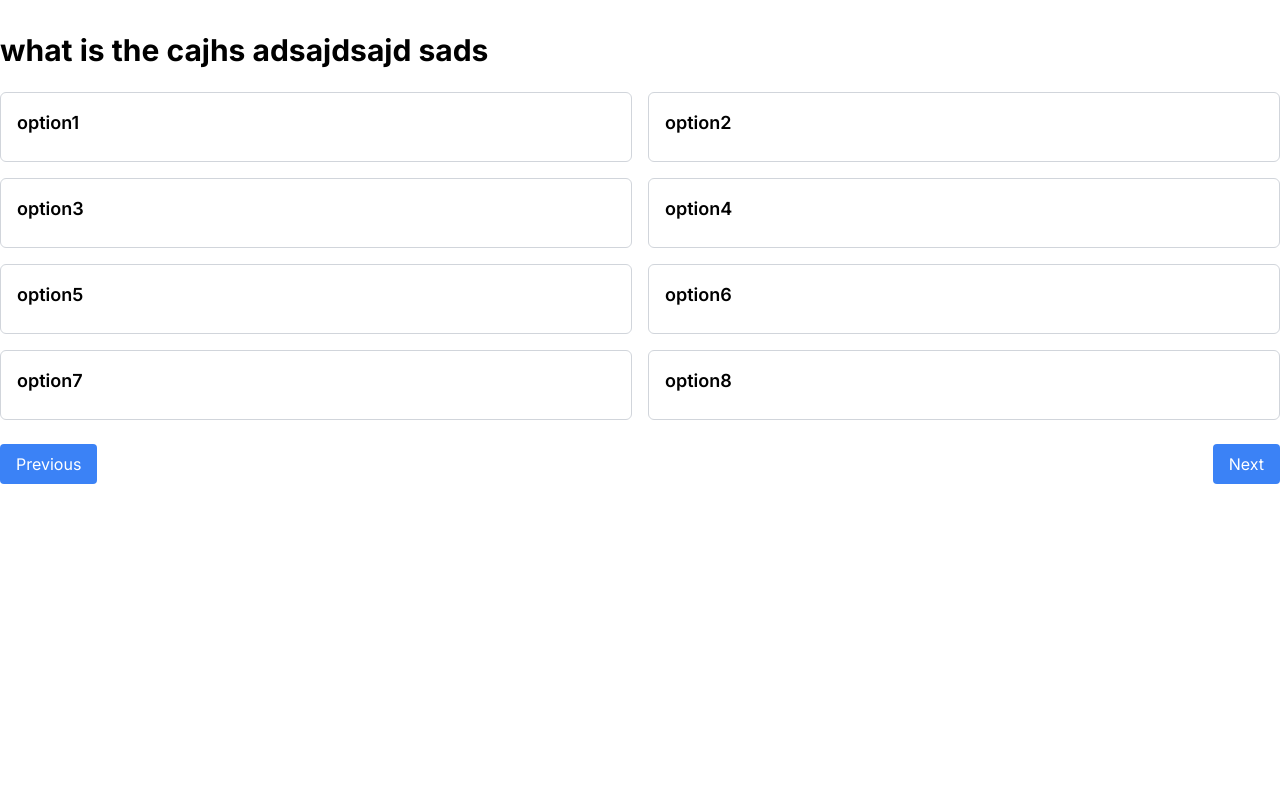
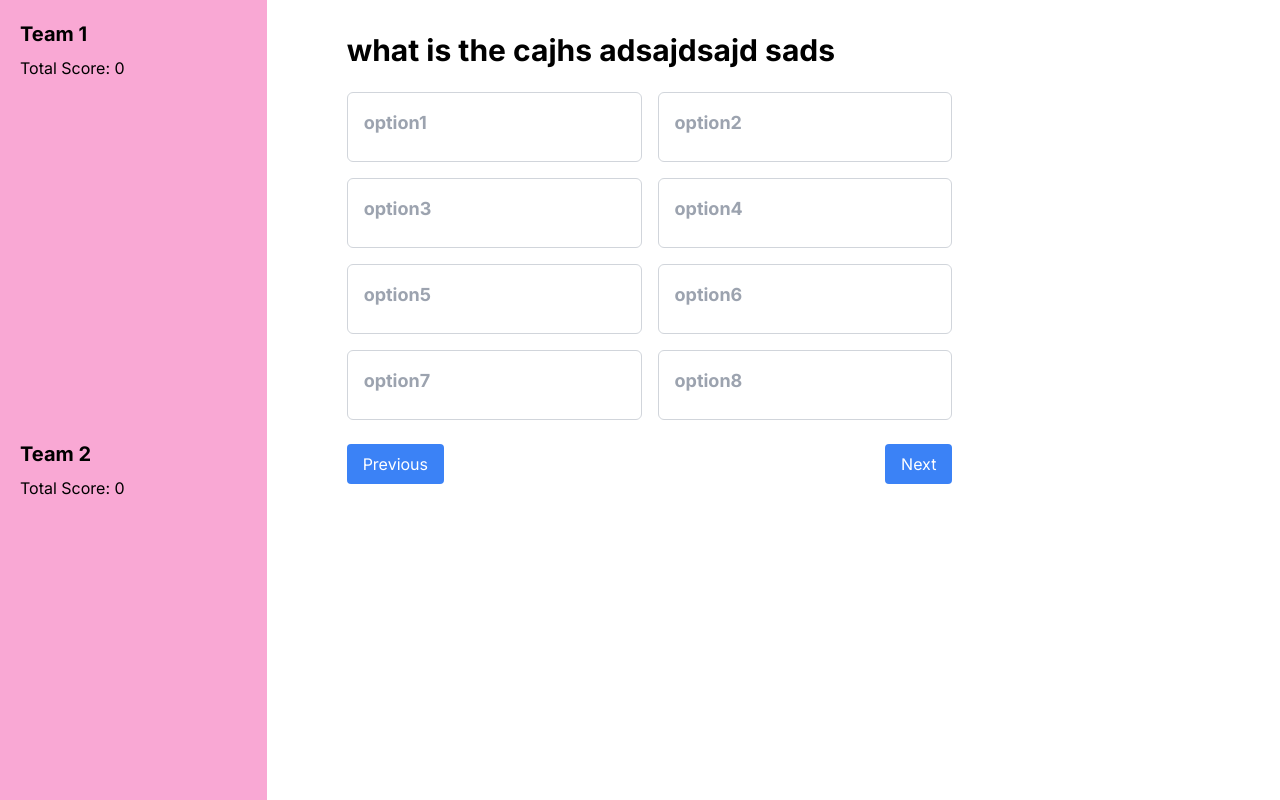
Before and after one commit to devayush204/dream-team, a Next.js app: page /questions in a window 1280 px wide. Built offline with nearby package versions, Linux system fonts and the light colour scheme.

Commit message:
drag and drop done

```diff
--- a/app/questions/page.js
+++ b/app/questions/page.js
@@ -2,12 +2,14 @@
 import React, { useState } from 'react'
 import questionsData from "../../data/Questions"
 import QuestionCarousel from '@/components/QuestionCarousel'
+import Sidebar from '@/components/Sidebar'
 
 const page = () => {
   const [questionsdata, setQuestionsdata] = useState(questionsData)
   return (
-    <section>
-<QuestionCarousel/>
+    <section className='flex'>
+        {/* <Sidebar /> */}
+        <QuestionCarousel />
     </section>
   )
 }
--- a/components/QuestionCarousel.js
+++ b/components/QuestionCarousel.js
@@ -1,20 +1,26 @@
 "use client"
 import { QuestionData } from '@/data/Questions';
 import React, { useState } from 'react';
+import Sidebar from './Sidebar';
 import TextCard from './TextCard';
 
 const QuestionCarousel = () => {
   const [currentIndex, setCurrentIndex] = useState(0);
   const [revealedOptions, setRevealedOptions] = useState(Array(8).fill(false));
+  const [team1Result, setTeam1Result] = useState(0);
+  const [team2Result, setTeam2Result] = useState(0);
+  const [draggedCard, setDraggedCard] = useState(null);
 
   const handlePrevious = () => {
     setCurrentIndex((prevIndex) => (prevIndex === 0 ? QuestionData.length - 1 : prevIndex - 1));
-    setRevealedOptions(Array(8).fill(false)); // Reset revealed options
+    setRevealedOptions(Array(8).fill(false));
+    setDraggedCard(null);
   };
 
   const handleNext = () => {
     setCurrentIndex((prevIndex) => (prevIndex === QuestionData.length - 1 ? 0 : prevIndex + 1));
-    setRevealedOptions(Array(8).fill(false)); // Reset revealed options
+    setRevealedOptions(Array(8).fill(false));
+    setDraggedCard(null);
   };
 
   const handleOptionReveal = (index) => {
@@ -25,23 +31,46 @@ const QuestionCarousel = () => {
     });
   };
 
+  const handleCardDragStart = (index, result) => {
+    setDraggedCard({ index, result });
+  };
+
+  const handleCardDrop = (team) => {
+    if (draggedCard) {
+      if (team === 'team1') {
+        setTeam1Result((prevResult) => prevResult + draggedCard.result);
+      } else {
+        setTeam2Result((prevResult) => prevResult + draggedCard.result);
+      }
+      setDraggedCard(null);
+    }
+  };
+
   const currentQuestion = QuestionData[currentIndex];
 
   return (
-    <div className="container mx-auto py-8">
+    <div className="flex">
+        <Sidebar
+        team1Result={team1Result}
+        team2Result={team2Result}
+        onDrop={handleCardDrop}
+      />
+      <div className="container mx-auto py-8 px-20">
         <h1 className="text-3xl font-bold mb-6">{currentQuestion.question}</h1>
-      <div className="grid grid-cols-2 gap-4 mb-6">
+        <div className="grid grid-cols-2 gap-4 mb-6 w-full">
           {['option1', 'option2', 'option3', 'option4', 'option5', 'option6', 'option7', 'option8'].map((option, index) => (
             <TextCard
               key={index}
               label={option}
               text={currentQuestion[option]}
+              result={currentQuestion.result[index]}
               isOpen={revealedOptions[index]}
               onReveal={() => handleOptionReveal(index)}
+              onDragStart={() => handleCardDragStart(index, currentQuestion.result[index])}
             />
           ))}
         </div>
-      <div className="flex justify-between">
+        <div className="flex justify-between mb-6">
           <button
             className="px-4 py-2 bg-blue-500 text-white rounded"
             onClick={handlePrevious}
@@ -56,6 +85,8 @@ const QuestionCarousel = () => {
           </button>
         </div>
       </div>
+
+    </div>
   );
 };
 
--- a/components/Sidebar.js
+++ b/components/Sidebar.js
@@ -1,9 +1,28 @@
-import React from 'react'
+import React from 'react';
 
-const Sidebar = () => {
+const Sidebar = ({ team1Result, team2Result, onDrop }) => {
   return (
-    <div>Sidebar</div>
-  )
-}
+    <div className='w-[30vw] bg-zinc-200'>
+      <div className='flex flex-col gap-10 h-[100vh] bg-pink-300'>
+        <div
+          className='flex-1 p-5'
+          onDragOver={(e) => e.preventDefault()}
+          onDrop={() => onDrop('team1')}
+        >
+          <h2 className='text-xl font-bold mb-2'>Team 1</h2>
+          <p>Total Score: {team1Result}</p>
+        </div>
+        <div
+          className='flex-1 p-5'
+          onDragOver={(e) => e.preventDefault()}
+          onDrop={() => onDrop('team2')}
+        >
+          <h2 className='text-xl font-bold mb-2'>Team 2</h2>
+          <p>Total Score: {team2Result}</p>
+        </div>
+      </div>
+    </div>
+  );
+};
 
-export default Sidebar
+export default Sidebar;
--- a/components/TextCard.js
+++ b/components/TextCard.js
@@ -1,19 +1,27 @@
 "use client"
 import React from 'react';
 
-const TextCard = ({ label, text, isOpen, onReveal }) => {
+const TextCard = ({ label, text, result, isOpen, onReveal, onDragStart }) => {
+  const handleDragStart = (e) => {
+    onDragStart();
+    e.dataTransfer.effectAllowed = 'move';
+  };
+
   return (
     <div
       className="p-4 border border-gray-300 rounded-md cursor-pointer"
       onClick={onReveal}
+      draggable
+      onDragStart={handleDragStart}
     >
-      {!isOpen && <h3 className="text-lg font-semibold mb-2">{label}</h3>}
+      {!isOpen && <h3 className="text-lg text-gray-400 font-bold mb-2">{label}</h3>}
       <div
         className={`overflow-hidden transition-all duration-500 ${
           isOpen ? 'max-h-96' : 'max-h-0'
         }`}
       >
-        <p className="text-gray-700">{text}</p>
+        <p className="text-black text-2xl font-semibold capitalize mb-2">{text}</p>
+        {isOpen && <p className="text-gray-600">Result: {result}</p>}
       </div>
     </div>
   );
--- a/data/Questions.js
+++ b/data/Questions.js
@@ -1,7 +1,8 @@
-export const QuestionData =[
+export const QuestionData = [
     {
         "id": 1,
         "question": "what is the cajhs adsajdsajd sads",
+        result: [10, 5, 7, 3, 6, 2, 4, 8],
         "option1": "ayush",
         "option2": "ayush",
         "option3": "ayush",
@@ -14,6 +15,7 @@ export const QuestionData =[
     {
         "id": 2,
         "question": "jasbdasd asdhasdas dsadhasd sadhasdas dsa",
+        result: [10, 52, 7, 30, 6, 23, 4, 8],
         "option1": "11111",
         "option2": "22222",
         "option3": "33333",
@@ -26,6 +28,7 @@ export const QuestionData =[
     {
         "id": 3,
         "question": "how are you",
+        result: [10, 52, 7, 3, 6, 22, 4, 8],
         "option1": "ayush1",
         "option2": "ayush2",
         "option3": "ayush3",
@@ -38,6 +41,7 @@ export const QuestionData =[
     {
         "id": 4,
         "question": "aahhh ahhashdsaidad sadasjdasdas",
+        result: [10, 5, 71, 3, 60, 2, 4, 8],
         "option1": "hello1",
         "option2": "hiii2",
         "option3": "hii3",
```
Lines whose indentation alone changed are shown as unchanged.
